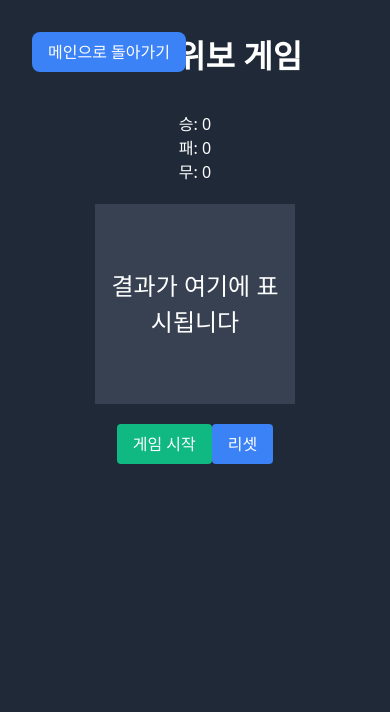
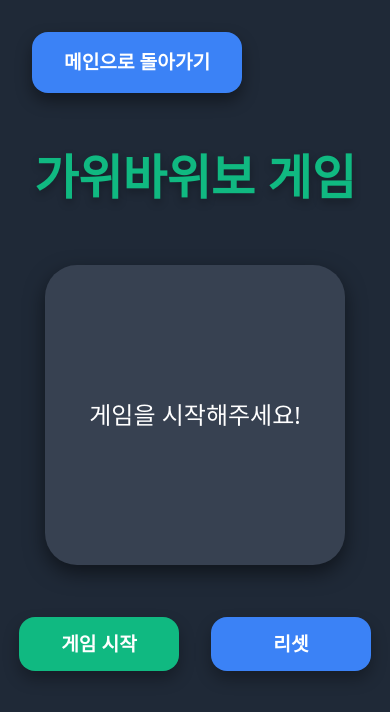
Before and after one commit to TaeWoongYoun/react-game, a React (Create React App) app: page /rsp-game in a window 390 px wide. Shown: the top 712 px of the page. Built offline with nearby package versions, Linux system fonts and the light colour scheme.

Commit message:
feat : Update game

```diff
--- a/src/App.css
+++ b/src/App.css
@@ -83,7 +83,7 @@
   font-size: 24px;
 }
 
-.reset-btn, .reset-button {
+.reset-btn {
   background-color: #3b82f6;
   color: white;
   padding: 8px 16px;
@@ -92,7 +92,7 @@
   cursor: pointer;
 }
 
-.reset-btn:hover , .reset-button:hover{
+.reset-btn:hover{
   background-color: #2563eb;
 }
 
@@ -172,42 +172,53 @@
 /* styles/RSPGame.css */
 .rsp-container {
   height: 100vh;
+  width: 100vw;
   display: flex;
   flex-direction: column;
+  justify-content: center;
   align-items: center;
   padding: 2rem;
   background-color: #1f2937;
   color: white;
+  position: relative;
+  max-width: 1920px;
+  margin: 0 auto;
 }
 
 .rsp-title {
-  font-size: 2rem;
+  font-size: 4rem;
   font-weight: bold;
-  margin-bottom: 2rem;
+  margin-bottom: 4rem;
+  text-align: center;
+  color: #10b981;
+  text-shadow: 0 4px 8px rgba(0, 0, 0, 0.3);
 }
 
 .result-container {
-  width: 200px;
-  height: 200px;
-  margin: 20px;
+  width: 400px;
+  height: 400px;
+  margin: 40px;
   background: #374151;
   display: flex;
   align-items: center;
   justify-content: center;
-  font-size: 24px;
+  font-size: 2rem;
   position: relative;
   overflow: hidden;
-  padding: 1rem;
+  padding: 2rem;
   text-align: center;
   white-space: pre-line;
+  border-radius: 2rem;
+  box-shadow: 0 8px 20px rgba(0, 0, 0, 0.5);
+  line-height: 1.6;
 }
 
 .venom-effect {
   animation: venomTransform 4s infinite cubic-bezier(0.45, 0.05, 0.55, 0.95);
   background: linear-gradient(145deg, #374151, #1f2937);
   box-shadow:
-    0 0 20px rgba(0, 0, 0, 0.3),
-    inset 0 0 15px rgba(255, 255, 255, 0.1);
+    0 0 40px rgba(0, 0, 0, 0.3),
+    inset 0 0 30px rgba(255, 255, 255, 0.1);
 }
 
 @keyframes venomTransform {
@@ -237,33 +248,65 @@
   }
 }
 
+.control-buttons {
+  display: flex;
+  gap: 2rem;
+  margin: 2rem 0;
+}
+
+.start-button, .reset-button {
+  color: white;
+  padding: 1rem 2rem;
+  border: none;
+  border-radius: 1rem;
+  cursor: pointer;
+  font-size: 1.5rem;
+  font-weight: bold;
+  transition: all 0.3s ease;
+  box-shadow: 0 8px 16px rgba(0, 0, 0, 0.3);
+  min-width: 160px;
+}
+
+.start-button:hover, .reset-button:hover {
+  transform: translateY(-4px);
+  box-shadow: 0 12px 20px rgba(0, 0, 0, 0.4);
+}
+
 .start-button {
   background-color: #10b981;
-  color: white;
-  padding: 8px 16px;
-  border: none;
-  border-radius: 4px;
-  cursor: pointer;
 }
 
 .start-button:hover {
   background-color: #059669;
 }
 
+.reset-button {
+  background-color: #3b82f6;
+}
+
+.reset-button:hover {
+  background-color: #2563eb;
+}
+
 .choices {
   display: flex;
-  gap: 2rem;
-  margin-top: 2rem;
+  gap: 4rem;
+  margin-top: 3rem;
+  justify-content: center;
 }
 
 .choice {
-  font-size: 2.5rem;
+  font-size: 5rem;
   cursor: pointer;
-  transition: transform 0.2s;
+  transition: all 0.3s ease;
+  color: #e5e7eb;
+  padding: 1rem;
+  border-radius: 1rem;
 }
 
 .choice:hover {
-  transform: scale(1.2);
+  color: #10b981;
+  background-color: rgba(255, 255, 255, 0.1);
 }
 
 .back-link {
@@ -272,11 +315,40 @@
   left: 2rem;
   background-color: #3b82f6;
   color: white;
-  padding: 0.5rem 1rem;
-  border-radius: 0.5rem;
+  padding: 1rem 2rem;
+  border-radius: 1rem;
   text-decoration: none;
+  font-size: 1.2rem;
+  font-weight: bold;
+  transition: all 0.3s ease;
+  box-shadow: 0 8px 16px rgba(0, 0, 0, 0.4);
 }
 
 .back-link:hover {
   background-color: #2563eb;
+  transform: translateY(-4px);
+  box-shadow: 0 12px 20px rgba(0, 0, 0, 0.5);
 }
+
+@media (max-width: 1080px) {
+  .rsp-title {
+    font-size: 3rem;
+    margin-bottom: 2rem;
+  }
+
+  .result-container {
+    width: 300px;
+    height: 300px;
+    font-size: 1.5rem;
+    margin: 20px;
+  }
+
+  .choice {
+    font-size: 4rem;
+  }
+
+  .start-button, .reset-button {
+    font-size: 1.2rem;
+    padding: 0.8rem 1.6rem;
+  }
+}
--- a/src/pages/RSPgamePage.js
+++ b/src/pages/RSPgamePage.js
@@ -3,20 +3,16 @@ import { Link } from 'react-router-dom';
 import '../App.css';
 
 const RSPgamePage = () => {
-    // 게임 상태 관리
     const [isGameStarted, setIsGameStarted] = useState(false);
-    const [result, setResult] = useState('결과가 여기에 표시됩니다');
+    const [result, setResult] = useState('게임을 시작해주세요!');
     const [showVenomEffect, setShowVenomEffect] = useState(false);
-    const [score, setScore] = useState({ wins: 0, losses: 0, draws: 0 });
 
-    // 게임 시작 함수
     const startGame = () => {
       setIsGameStarted(true);
       setResult('선택하세요!');
       setShowVenomEffect(false);
     };
 
-    // 게임 플레이 함수
     const play = (playerChoice) => {
       const choices = ['rock', 'scissors', 'paper'];
       const computerChoice = choices[Math.floor(Math.random() * 3)];
@@ -29,35 +25,28 @@ const RSPgamePage = () => {
         'paper': '🖐️'
       };
 
-      // 승패 결정 로직
       let gameResult;
       if (playerChoice === computerChoice) {
         gameResult = '무승부! 😐';
-        setScore(prev => ({ ...prev, draws: prev.draws + 1 }));
       } else if (
         (playerChoice === 'rock' && computerChoice === 'scissors') ||
         (playerChoice === 'scissors' && computerChoice === 'paper') ||
         (playerChoice === 'paper' && computerChoice === 'rock')
       ) {
         gameResult = '승리! 🎉';
-        setScore(prev => ({ ...prev, wins: prev.wins + 1 }));
       } else {
         gameResult = '패배! 😢';
-        setScore(prev => ({ ...prev, losses: prev.losses + 1 }));
       }
 
-      // 결과 표시
       setTimeout(() => {
         setResult(`당신: ${choiceEmojis[playerChoice]}\n컴퓨터: ${choiceEmojis[computerChoice]}\n${gameResult}`);
       }, 1000);
     };
 
-    // 게임 리셋 함수
     const resetGame = () => {
       setIsGameStarted(false);
-      setResult('결과가 여기에 표시됩니다');
+      setResult('게임을 시작해주세요!');
       setShowVenomEffect(false);
-      setScore({ wins: 0, losses: 0, draws: 0 });
     };
 
     return (
@@ -68,21 +57,12 @@ const RSPgamePage = () => {
 
         <h1 className="rsp-title">가위바위보 게임</h1>
 
-        {/* 스코어보드 */}
-        <div className="score-board">
-          <div className="score-item">승: {score.wins}</div>
-          <div className="score-item">패: {score.losses}</div>
-          <div className="score-item">무: {score.draws}</div>
-        </div>
-
-        {/* 결과 표시 컨테이너 */}
         <div
           className={`result-container ${showVenomEffect ? 'venom-effect' : ''}`}
         >
           {result}
         </div>
 
-        {/* 게임 컨트롤 버튼 */}
         <div className="control-buttons">
           <button className="start-button" onClick={startGame}>
             게임 시작
@@ -92,7 +72,6 @@ const RSPgamePage = () => {
           </button>
         </div>
 
-        {/* 게임 선택지 */}
         {isGameStarted && (
           <div className="choices">
             <span
```
